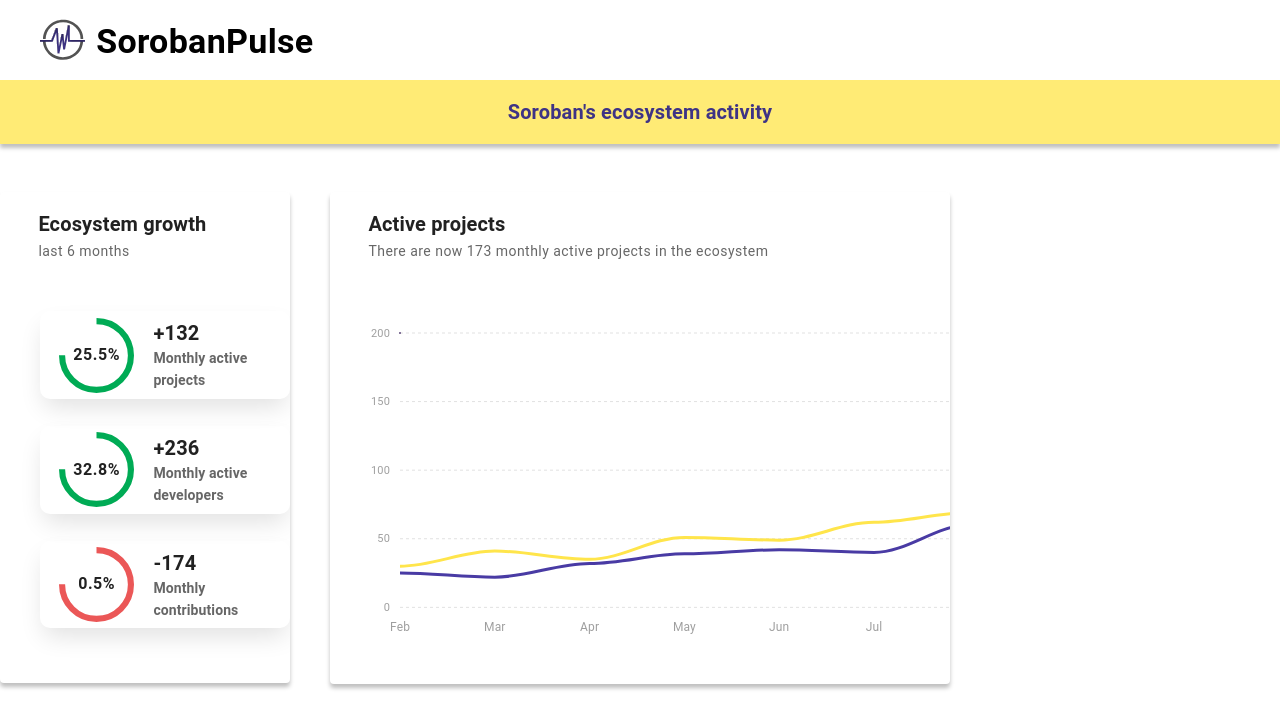
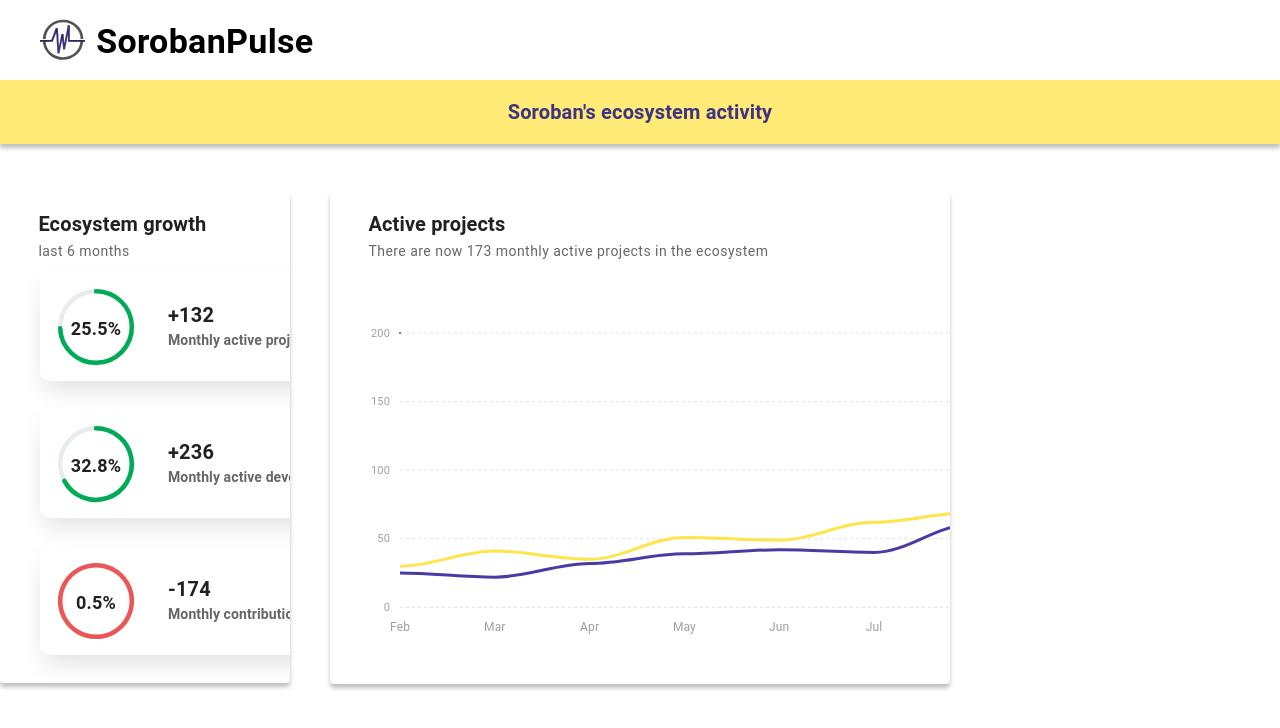
Before and after one commit to CrossChainLabs-Stellar/sorobanpulse-webapp, a React (Create React App) app: page / in a window 1280 px wide. Shown: the top 728 px of the page. Built offline with nearby package versions, Linux system fonts and the light colour scheme.

Commit message:
change ecosystem growth circles

```diff
--- /dev/null
+++ b/src/components/TinyCircle.js
@@ -0,0 +1,81 @@
+/** @module Issues **/
+import { merge } from 'lodash';
+import ReactApexChart from 'react-apexcharts';
+import { styled } from '@mui/material/styles';
+import { CustomChart } from './chart';
+// import { useState, useEffect } from 'react';
+
+
+const CHART_HEIGHT = 110;
+
+const ChartWrapperStyle = styled('div')(({ theme }) => ({
+    height: CHART_HEIGHT,
+    width: '7rem',
+    // marginLeft: 'auto',
+    // marginRight: '2rem',
+    // marginTop: theme.spacing(2),
+    '& .apexcharts-canvas svg': { height: CHART_HEIGHT },
+    '& .apexcharts-canvas svg,.apexcharts-canvas foreignObject': {
+        overflow: 'visible'
+    },
+}));
+
+/**
+ * Pie chart that displays the number of issues.
+ */
+function TinyCircle({ fillColor, innerProcent }) {
+
+    const chartOptions = merge(CustomChart(), {
+        colors: [fillColor],
+        chart: {
+            // width: 10,
+            type: 'radialBar',
+        },
+        legend: {
+            show: false,
+        },
+        plotOptions: {
+            radialBar: {
+                hollow: {
+                    size: '60%',
+                },
+                dataLabels: {
+                    show: true,
+                    total: {
+                        show: false
+                    },
+                    name: {
+                        show: false,
+                    },
+                    value: {
+                        show: true,
+                        fontSize: '18px',
+                        fontWeight: 600,
+                        formatter: function (val) {
+                            return (100 - val) + '%';
+                        }
+                    },
+                },
+                track: {
+                    show: true,
+                    background: "#919EAB",
+                    opacity: 0.2,
+                },
+            },
+        },
+    });
+
+    return (
+        <ChartWrapperStyle dir="ltr">
+            {/* <ReactApexChart type="donut" series={state.chartData} options={chartOptions} height={310} /> */}
+            <ReactApexChart
+                type="radialBar"
+                series={[100 - innerProcent]}
+                options={chartOptions}
+                height={145}
+            />
+        </ChartWrapperStyle>
+    );
+}
+
+export default TinyCircle;
--- a/src/components/sections/EcosystemGrowth.js
+++ b/src/components/sections/EcosystemGrowth.js
@@ -1,6 +1,7 @@
 /** @module TopContributors **/
 //import { useState, useEffect } from 'react';
 import { CircularProgress, Stack, Card, Typography, CardHeader, Box } from '@mui/material';
+import TinyCircle from '../TinyCircle';
 
 function CircularProgressWithLabel(props) {
     return (
@@ -77,29 +78,33 @@
                     </Stack>
                 }
             />
-            <Stack spacing={3.37} sx={{ p: 5, pr: 0, height: '25.25rem', marginTop: '-0.5rem', marginBottom: '0.5rem' }}>
+            <Stack spacing={3.37} sx={{ p: 5, pt: 0, pr: 0, height: '25.25rem', marginTop: '-0.5rem', marginBottom: '0.5rem' }}>
                 <Stack
                     direction="row"
                     sx={{
                         //marginX: '0.5rem',
                         boxShadow: '0px 12px 24px -4px #0000001F',
-                        width: { xl: '30rem', lg: '19rem' },
+                        width: { xl: '30rem', lg: '29rem', md: '19rem' },
                         height: { xl: '30rem', lg: '19rem' },
                         borderRadius: '10px',
                     }}
                 >
-                    <CircularProgressWithLabel
+                    {/* <CircularProgressWithLabel
                         variant="determinate"
                         value={75}
                         insideprocent={25.5}
                         color='success'
-                    />
-                    <Stack direction="column">
+                    /> */}
+                    <TinyCircle fillColor="#00AB55" innerProcent={25.5} />
+                    <Stack
+                        direction="column"
+                        sx={{ marginLeft: '1rem' }}
+                    >
                         <Typography
                             sx={{
                                 fontWeight: 600,
                                 fontSize: '20px',
-                                marginTop: 'auto'
+                                marginTop: 'auto',
                             }}
                         >
                             +132
@@ -115,23 +120,28 @@
                             Monthly active projects
                         </Typography>
                     </Stack>
+
                 </Stack>
                 <Stack
                     direction="row"
                     sx={{
                         boxShadow: '0px 12px 24px -4px #0000001F',
-                        width: { xl: '30rem', lg: '19rem' },
+                        width: { xl: '30rem', lg: '29rem', md: '19rem' },
                         height: { xl: '30rem', lg: '19rem' },
                         borderRadius: '10px',
                     }}
                 >
-                    <CircularProgressWithLabel
+                    {/* <CircularProgressWithLabel
                         variant="determinate"
                         value={75}
                         insideprocent={32.8}
                         color='success'
-                    />
-                    <Stack direction="column">
+                    /> */}
+                    <TinyCircle fillColor="#00AB55" innerProcent={32.8} />
+                    <Stack
+                        direction="column"
+                        sx={{ marginLeft: '1rem' }}
+                    >
                         <Typography
                             sx={{
                                 fontWeight: 600,
@@ -152,23 +162,29 @@
                             Monthly active developers
                         </Typography>
                     </Stack>
+
                 </Stack>
                 <Stack
                     direction="row"
                     sx={{
                         boxShadow: '0px 12px 24px -4px #0000001F',
-                        width: { xl: '30rem', lg: '19rem' },
+                        width: { xl: '30rem', lg: '29rem', md: '19rem' },
                         height: { xl: '30rem', lg: '19rem' },
                         borderRadius: '10px',
                     }}
                 >
-                    <CircularProgressWithLabel
+                    {/* <CircularProgressWithLabel
                         variant="determinate"
                         value={75}
                         insideprocent={0.5}
                         color='error'
-                    />
-                    <Stack direction="column">
+                    /> */}
+                    <TinyCircle fillColor="#EB5757" innerProcent={0.5} />
+                    <Stack
+                        direction="column"
+                        sx={{ marginLeft: '1rem' }}
+                    >
+
                         <Typography
                             sx={{
                                 fontWeight: 600,
@@ -189,6 +205,7 @@
                             Monthly contributions
                         </Typography>
                     </Stack>
+
                 </Stack>
             </Stack>
         </Card >
```
